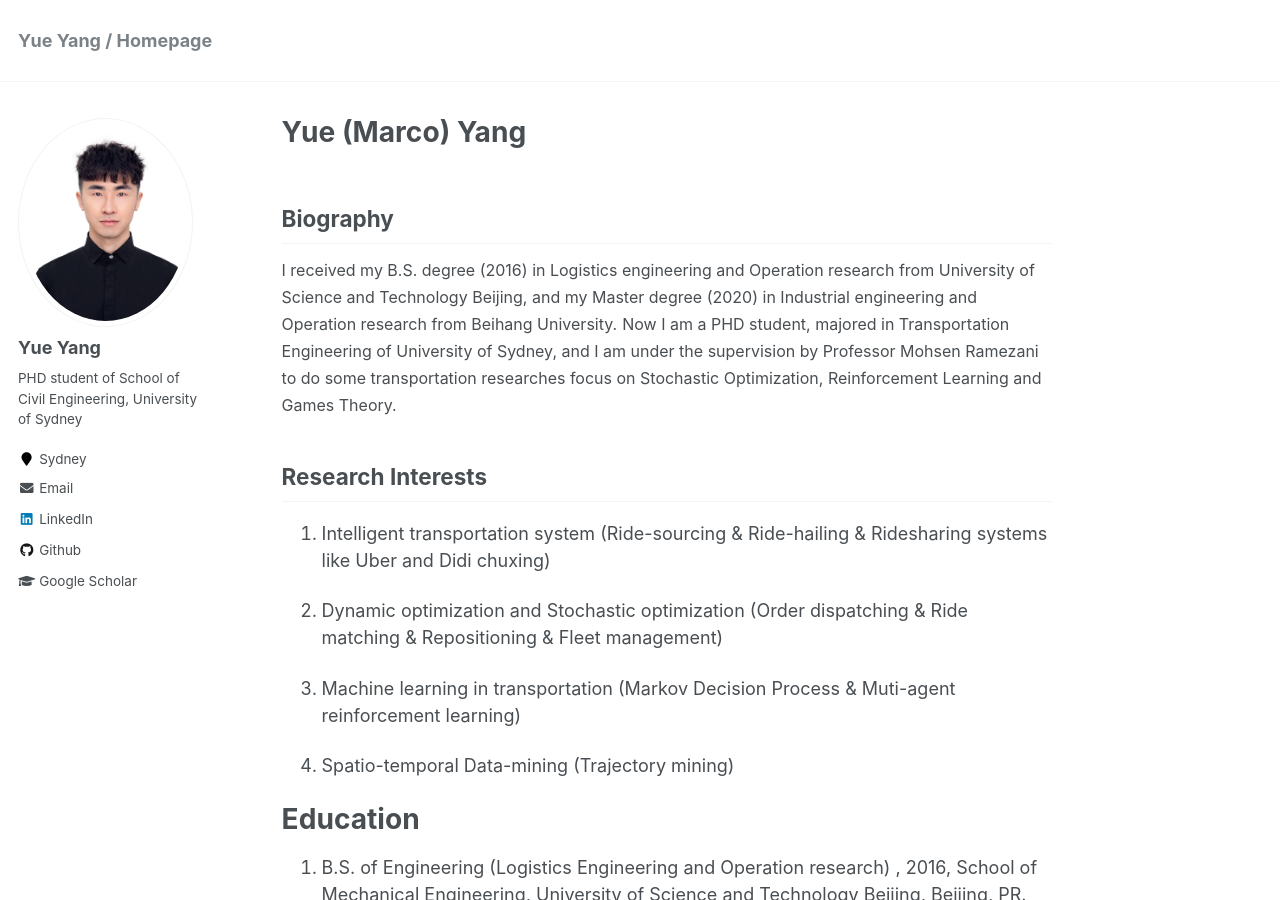
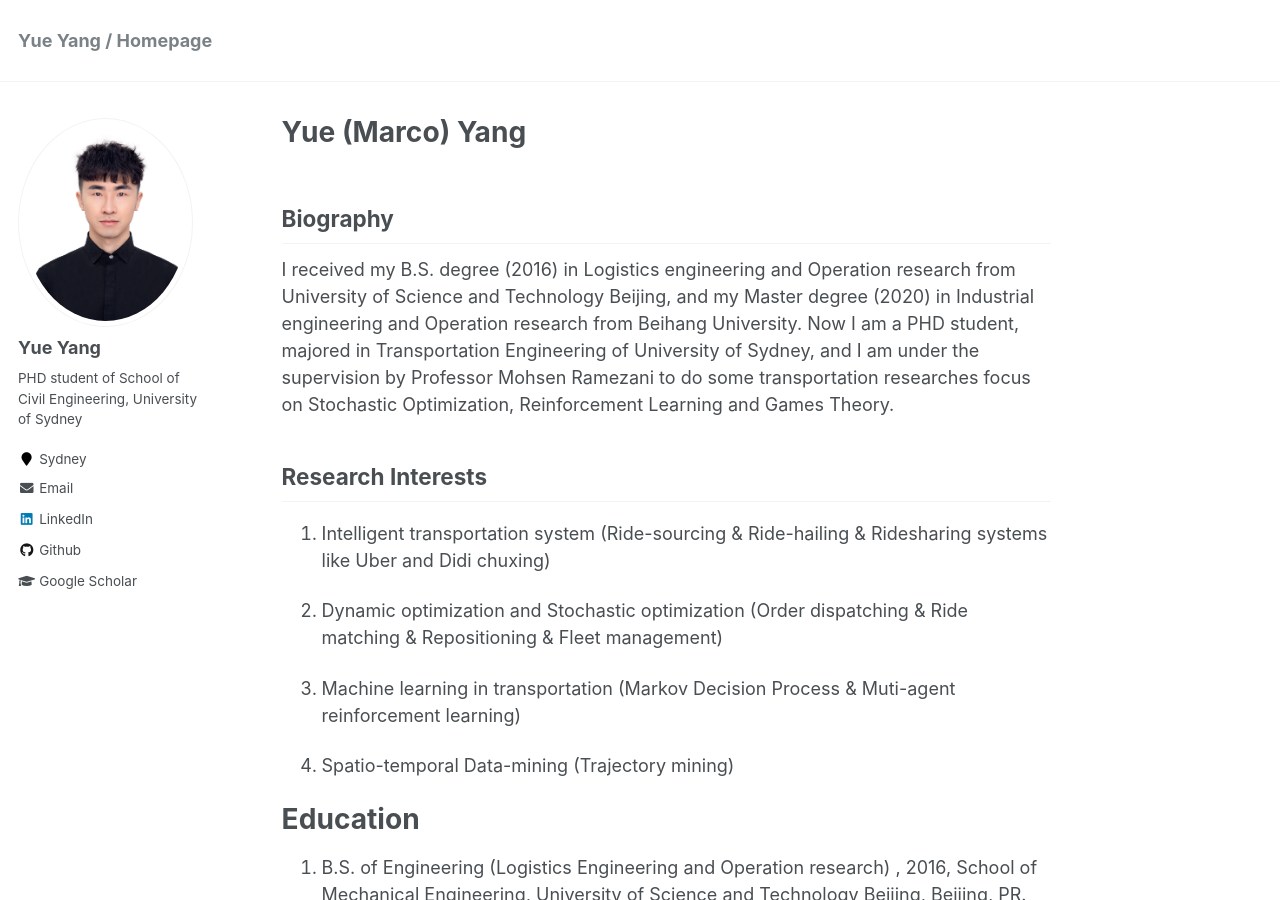
Before and after one commit to marco-yue/biography, a Jekyll site: the page built from _pages/about.md, in a window 1280 px wide and 900 px high. Built offline with Jekyll 4.4.1, drawn with Linux system fonts in a browser that asks for light colours.

Commit message:
Update about.md

```diff
--- a/_pages/about.md
+++ b/_pages/about.md
@@ -10,10 +10,10 @@ redirect_from:
 
 ## Biography
 
-<font size=3>I received my B.S. degree (2016) in Logistics engineering and Operation research from University of Science and Technology Beijing, and my Master degree (2020) in Industrial engineering and Operation research from Beihang University.</font>
+<font size=4>I received my B.S. degree (2016) in Logistics engineering and Operation research from University of Science and Technology Beijing, and my Master degree (2020) in Industrial engineering and Operation research from Beihang University.</font>
 
 
-<font size=3>Now I am a PHD student, majored in Transportation Engineering of University of Sydney, and I am under the supervision by Professor Mohsen Ramezani to do some transportation researches focus on Stochastic Optimization, Reinforcement Learning and Games Theory.</font>
+<font size=4>Now I am a PHD student, majored in Transportation Engineering of University of Sydney, and I am under the supervision by Professor Mohsen Ramezani to do some transportation researches focus on Stochastic Optimization, Reinforcement Learning and Games Theory.</font>
 
 
 ## Research Interests
```
